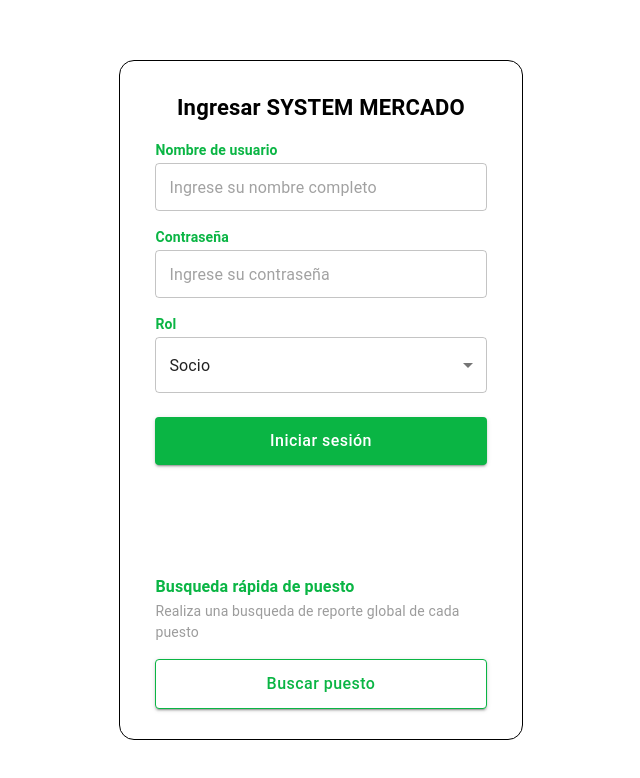
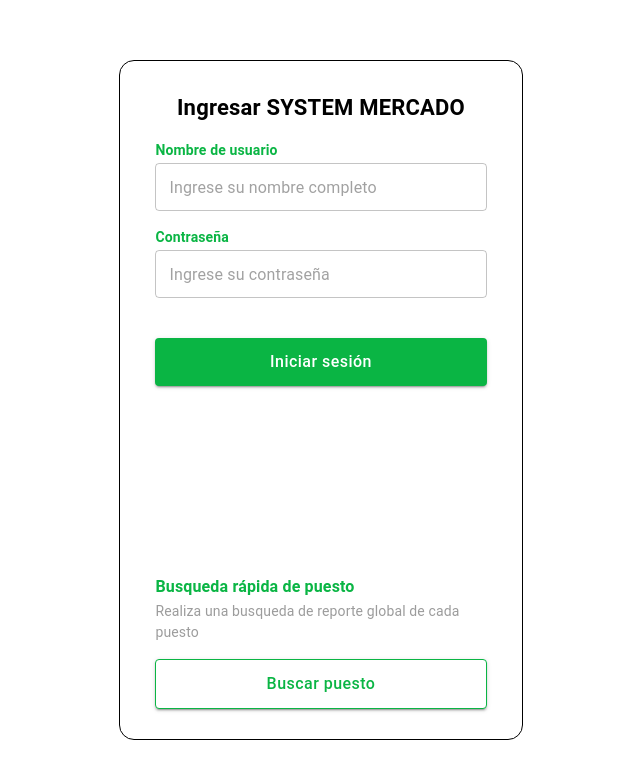
Before and after one commit to VaftecPeruSac/Mercado-Las-Estrellas-V1, a React (Create React App) app: page / in a window 1280 px wide. Shown: the top 778 px of the page, without its empty margins (319-959 px from the left). Built offline with nearby package versions, Linux system fonts and the light colour scheme.

Commit message:
Se oculto el seleccionar rol en login

```diff
--- a/src/components/Login/Login.tsx
+++ b/src/components/Login/Login.tsx
@@ -1,4 +1,4 @@
-import { Box, Button, Container, FormControl, MenuItem, Select, TextField, Typography } from '@mui/material';
+import { Box, Button, Container, TextField, Typography } from '@mui/material';
 import React, { useState } from 'react'
 import { useNavigate } from 'react-router-dom';
 import { useAuth } from '../../context/AuthContext';
@@ -11,7 +11,7 @@ const Login: React.FC = () => {
 
   const [usuario, setUsuario] = useState<string>("");
   const [password, setPassword] = useState<string>("");
-  const [rol, setRol] = useState<string>("1");
+  // const [rol, setRol] = useState<string>("1");
 
   const { login } = useAuth();
   const navigate = useNavigate();
@@ -133,7 +133,7 @@ const Login: React.FC = () => {
             </Box>
 
             {/* Seleccionar rol */}
-            <Box>
+            {/* <Box>
               <Typography
                 sx={{
                   mb: "2px",
@@ -156,7 +156,7 @@ const Login: React.FC = () => {
                   <MenuItem value="3">Administrador</MenuItem>
                 </Select>
               </FormControl>
-            </Box>
+            </Box> */}
 
             {/* Boton iniciar sesión */}
             <Button
```
